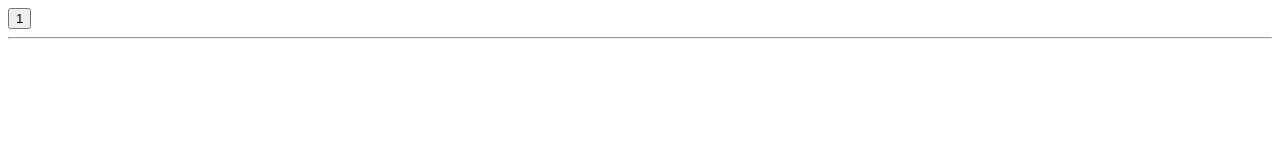
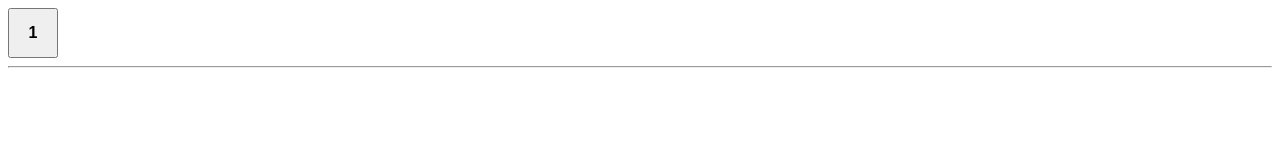
Before and after one commit to ramijan/react_training_08_17, a React app: page day_one/first_app/test.html in a window 1280 px wide. Built offline with nearby package versions, Linux system fonts and the light colour scheme.

Commit message:
make button bigger

```diff
--- a/day_one/first_app/test.html
+++ b/day_one/first_app/test.html
@@ -10,4 +10,13 @@
     <div id="js"></div>
     <script type="text/javascript" src="bundle.js"></script>
   </body>
+
+  <style>
+    button {
+      width: 50px;
+      height: 50px;
+      font-size: 16px;
+      font-weight: bold;
+    }
+  </style>
 </html>
```
